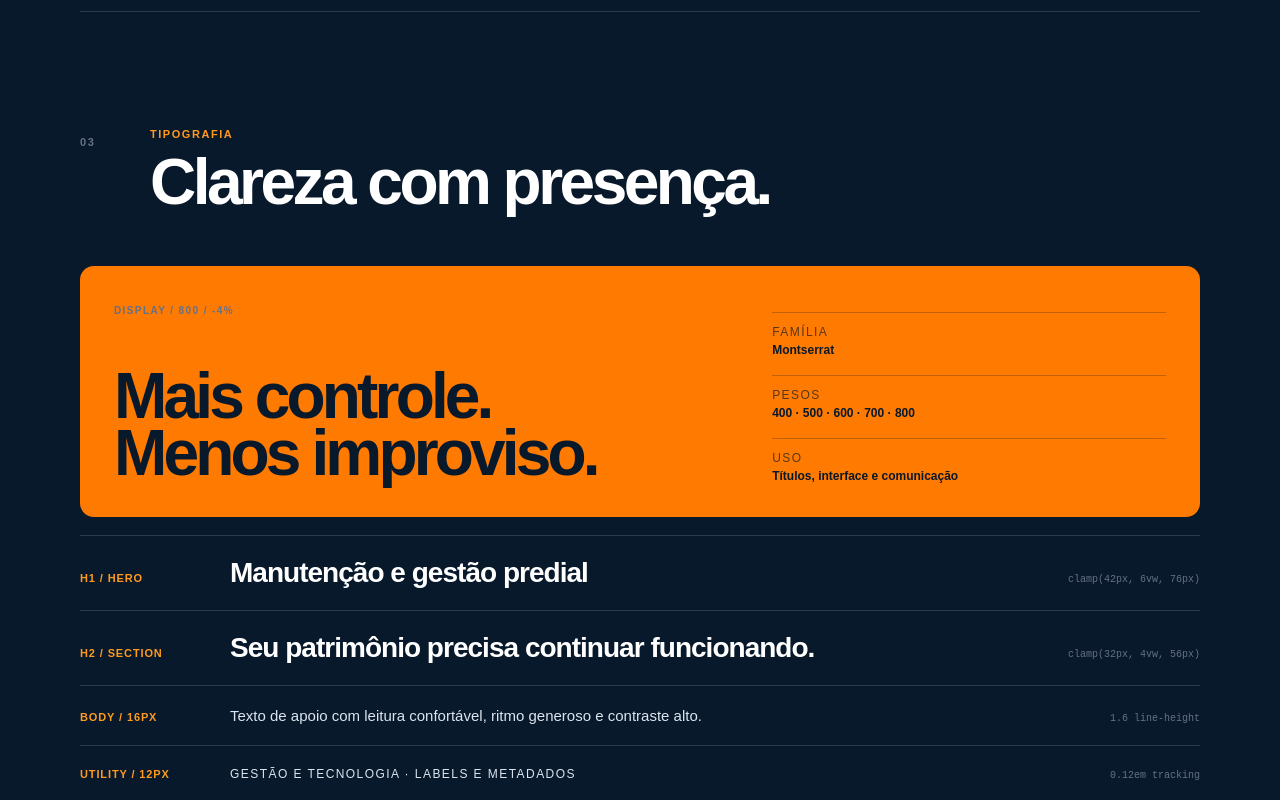
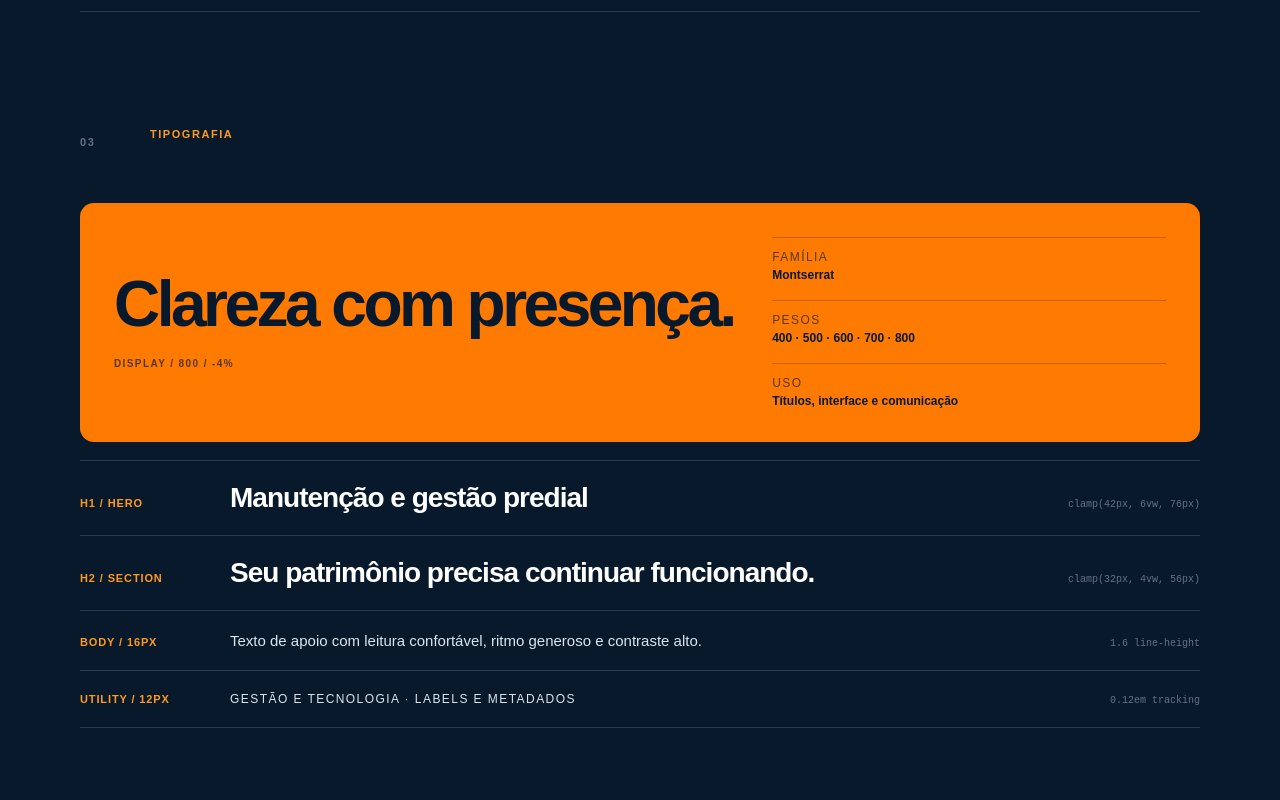
Before and after one commit to sidneirocha/gfxempresarial, a plain HTML site: page style-guide.html in a window 1280 px wide. Shown: the part 3100-3900 px from the top of the page. Drawn offline with Linux system fonts and the light colour scheme.

Commit message:
Ajusta hierarquia da seção de tipografia

```diff
--- a/style-guide.css
+++ b/style-guide.css
@@ -87,7 +87,9 @@ body[data-theme="dark"] .logo-card-dark:not(.logo-card-favicon):not(.logo-card-m
 .usage-note { margin-top: 22px; color: var(--ink); font-size: 13px; line-height: 1.6; }
 .usage-note strong { color: var(--orange-2); }
 .type-specimen { display: grid; grid-template-columns: 1.6fr 1fr; gap: 28px; padding: 34px; background: var(--orange); color: #08192b; border-radius: 14px; }
-.type-display p { margin-top: 50px; font-size: clamp(36px, 5vw, 72px); font-weight: 800; line-height: .9; letter-spacing: -.06em; }
+.type-display { display: flex; flex-direction: column; justify-content: center; }
+.type-display h2 { margin: 0 0 24px; color: #08192b; font-size: clamp(34px, 5vw, 68px); line-height: .92; letter-spacing: -.055em; }
+.type-display .sample-label { color: rgba(8,25,43,.68); }
 .type-details { display: grid; align-content: end; gap: 18px; }
 .type-details div { display: grid; gap: 4px; padding-top: 12px; border-top: 1px solid rgba(8,25,43,.25); }
 .type-details span, .type-details strong { font-size: 12px; }
--- a/style-guide.html
+++ b/style-guide.html
@@ -165,12 +165,12 @@
       <section class="guide-section" id="tipografia">
         <div class="section-heading">
           <span class="section-number">03</span>
-          <div><p class="section-label">Tipografia</p><h2>Clareza com presença.</h2></div>
+          <div><p class="section-label">Tipografia</p></div>
         </div>
         <div class="type-specimen">
           <div class="type-display">
+            <h2>Clareza com presença.</h2>
             <span class="sample-label">Display / 800 / -4%</span>
-            <p>Mais controle.<br>Menos improviso.</p>
           </div>
           <div class="type-details">
             <div><span>Família</span><strong>Montserrat</strong></div>
```
